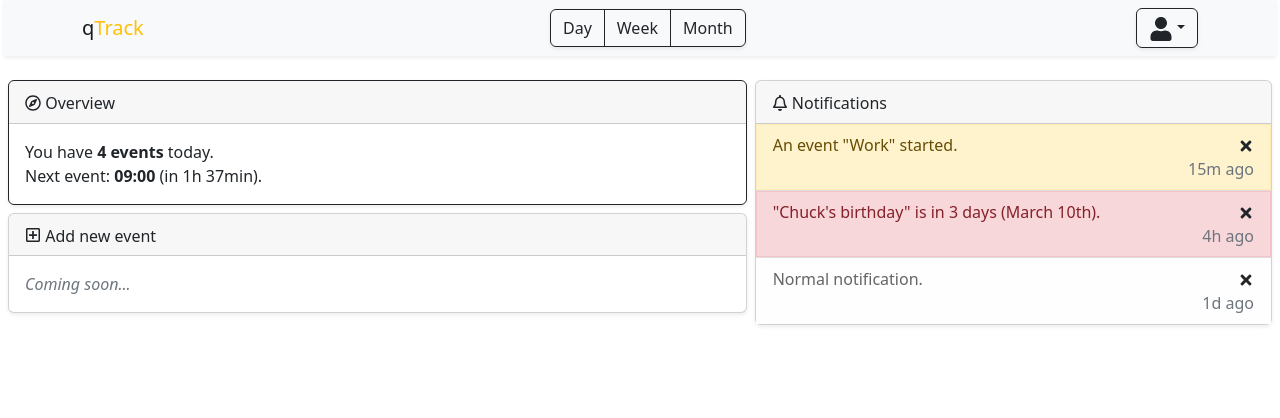
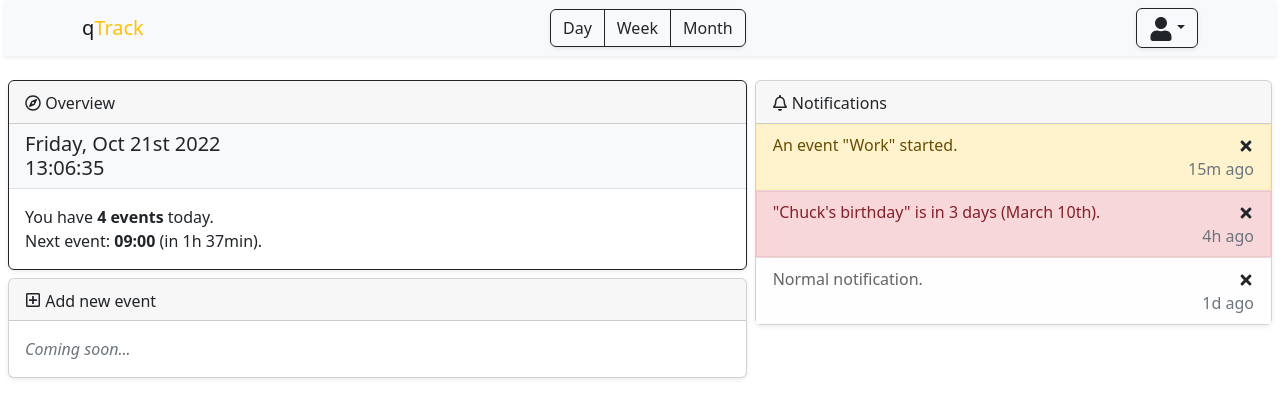
Before and after one commit to markokaar/qTrack, a React (Vite) app in the folder frontend/: page /home in a window 1280 px wide. Shown: the top 418 px of the page. Built offline with nearby package versions, Linux system fonts and the light colour scheme.

Commit message:
Home updated - Live date & time added.

```diff
--- a/frontend/src/App.tsx
+++ b/frontend/src/App.tsx
@@ -80,7 +80,7 @@ function App() {
                         <Index/>
                     </>
                 }/>
-                <Route path="/home" element={<Home/>}/>
+                <Route path="/home" element={<Home events={events} handleAddEvent={addEvent}/>}/>
                 <Route path="/account" element={<Account/>}/>
                 <Route path="/settings" element={<Settings/>}/>
                 {/* <Route path="/logout" element={"Coming soon."}/> */}
--- a/frontend/src/pages/Home.tsx
+++ b/frontend/src/pages/Home.tsx
@@ -1,4 +1,5 @@
 // @flow
+import moment from 'moment';
 import * as React from 'react';
 import Card from 'react-bootstrap/esm/Card';
 import Col from 'react-bootstrap/esm/Col';
@@ -7,9 +8,27 @@ import ListGroup from 'react-bootstrap/esm/ListGroup';
 import Row from 'react-bootstrap/esm/Row';
 import {FaRegBell, FaRegCompass, FaRegPlusSquare} from 'react-icons/fa';
 import {Notification} from "../components/Notification";
+import {useEffect, useState} from "react";
+import {IEvent} from "../IEvent";
+import {NewEvent} from '../components/NewEvent';
 
-type Props = {};
+type Props = {
+    events: IEvent[],
+    handleAddEvent: (event: IEvent) => void
+};
 export const Home = (props: Props) => {
+    const [currentTime, setCurrentTime] = useState<moment.Moment>(moment());
+
+    useEffect(() => {
+        const timer = setInterval(() => {
+            setCurrentTime(moment());
+        }, 1000);
+
+        return () => {
+            clearInterval(timer);
+        };
+    }, [])
+
     return (
         <Container fluid className="mt-3">
             <Row>
@@ -19,11 +38,16 @@ export const Home = (props: Props) => {
                             <FaRegCompass className="align-middle"/>
                             <span className="align-middle"> Overview</span>
                         </Card.Header>
+                        <div className="bg-light px-3 py-2 border-bottom">
+                            <h5 className="mb-0">{currentTime.format('dddd, MMM Do YYYY')}</h5>
+                            <h5 className="mb-0">{currentTime.format('HH:mm:ss')}</h5>
+                        </div>
                         <Card.Body>
                             You have <b>4 events</b> today.<br/>
                             Next event: <b>09:00</b> (in 1h 37min).
                         </Card.Body>
                     </Card>
+
                     <Card className="mt-2 shadow-sm">
                         <Card.Header>
                             <FaRegPlusSquare className="align-middle"/>
```
